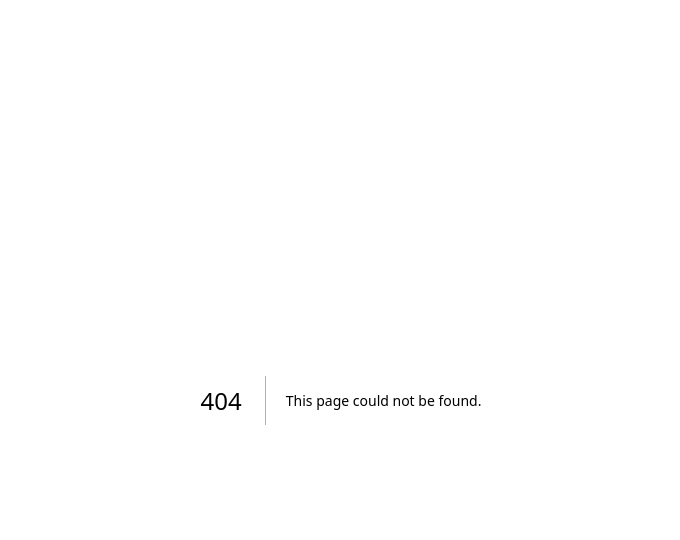
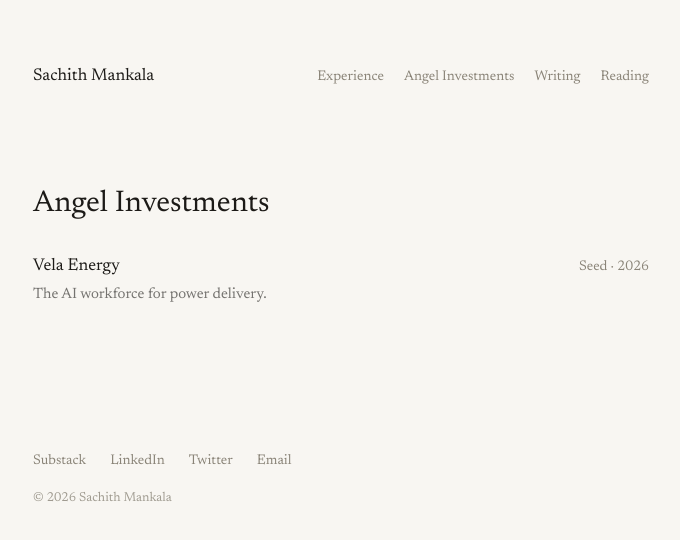
Before and after one commit to sachith-m/website, a Next.js app: page /angel-investments in a window 1280 px wide. Before the commit this address had no page. Shown: the top 540 px of the page, without its empty margins (299-979 px from the left). Built offline with nearby package versions, Linux system fonts and the light colour scheme.

Commit message:
Add Angel Investments page with Vela Energy
Co-Authored-By: Claude Opus 5.5 <noreply@anthropic.com>

```diff
--- /dev/null
+++ b/app/angel-investments/page.tsx
@@ -0,0 +1,21 @@
+import type { Metadata } from "next";
+import Header from "@/components/Header";
+import AngelInvestments from "@/components/AngelInvestments";
+import Footer from "@/components/Footer";
+
+export const metadata: Metadata = {
+  title: "Angel Investments",
+  description: "Companies Sachith Mankala has angel invested in.",
+};
+
+export default function AngelInvestmentsPage() {
+  return (
+    <div className="mx-auto max-w-[680px] px-6 pt-10 sm:px-8 sm:pt-16">
+      <Header />
+      <main>
+        <AngelInvestments />
+      </main>
+      <Footer />
+    </div>
+  );
+}
--- /dev/null
+++ b/components/AngelInvestments.tsx
@@ -0,0 +1,36 @@
+import { siteConfig } from "@/data/site";
+
+export default function AngelInvestments() {
+  return (
+    <section className="pt-16 sm:pt-24">
+      <h1 className="text-2xl sm:text-3xl text-foreground">Angel Investments</h1>
+      <ul className="mt-8 space-y-6">
+        {siteConfig.angelInvestments.map((item) => (
+          <li key={item.company}>
+            <a
+              href={item.url}
+              target="_blank"
+              rel="noopener noreferrer"
+              className="group flex flex-col gap-0.5 sm:flex-row sm:items-baseline sm:justify-between sm:gap-4"
+            >
+              <span className="text-[17px] text-foreground">
+                {item.company}
+                <span className="ml-1 inline-block -translate-x-1 opacity-0 transition-all duration-150 group-hover:translate-x-0 group-hover:opacity-100">
+                  ↗
+                </span>
+              </span>
+              <span className="shrink-0 text-[14px] text-muted">
+                {item.round} · {item.year}
+              </span>
+            </a>
+            {item.description && (
+              <p className="mt-1 text-[15px] leading-relaxed text-foreground/60">
+                {item.description}
+              </p>
+            )}
+          </li>
+        ))}
+      </ul>
+    </section>
+  );
+}
--- a/components/Header.tsx
+++ b/components/Header.tsx
@@ -9,7 +9,7 @@ export default function Header() {
         {siteConfig.name}
       </Link>
       <nav aria-label="Section navigation">
-        <ul className="flex items-baseline gap-5 text-[14px] text-muted">
+        <ul className="flex flex-wrap items-baseline gap-x-5 gap-y-2 text-[14px] text-muted">
           {sections.map((item) => (
             <li key={item.href}>
               <Link
--- a/data/site.ts
+++ b/data/site.ts
@@ -6,6 +6,14 @@ export type ExperienceItem = {
   dates: string;
   description?: string;
   link?: { label: string; url: string };
+};
+
+export type AngelInvestment = {
+  company: string;
+  url: string;
+  round: string;
+  year: string;
+  description?: string;
 };
 
 type SiteConfig = {
@@ -20,6 +28,7 @@ type SiteConfig = {
     email: string;
   };
   experience: ExperienceItem[];
+  angelInvestments: AngelInvestment[];
   writing: WritingItem[];
   reading: ReadingItem[];
 };
@@ -103,6 +112,17 @@ export const siteConfig: SiteConfig = {
     },
   ],
 
+  // Newest first.
+  angelInvestments: [
+    {
+      company: "Vela Energy",
+      url: "https://www.velaenergy.ai/",
+      round: "Seed",
+      year: "2026",
+      description: "The AI workforce for power delivery.",
+    },
+  ],
+
   writing: [],
 
   // Add a `year` to entries once you have enough to group the list by year.
--- a/lib/nav.ts
+++ b/lib/nav.ts
@@ -1,5 +1,6 @@
 export const sections = [
   { label: "Experience", href: "/experience" },
+  { label: "Angel Investments", href: "/angel-investments" },
   { label: "Writing", href: "/writing" },
   { label: "Reading", href: "/reading" },
 ] as const;
```
